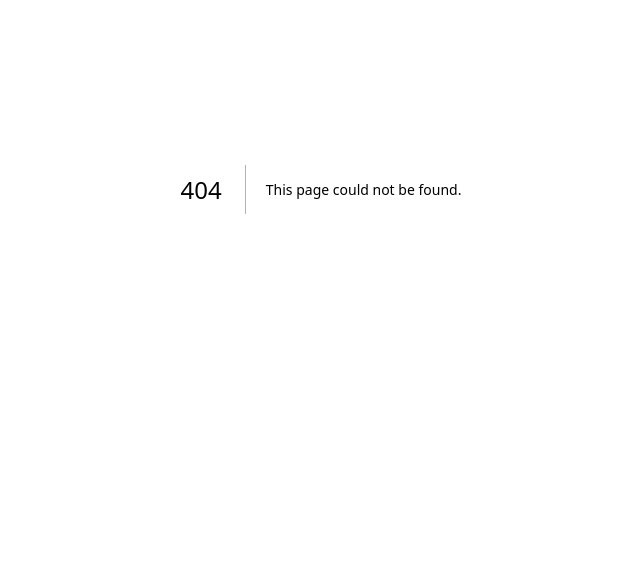
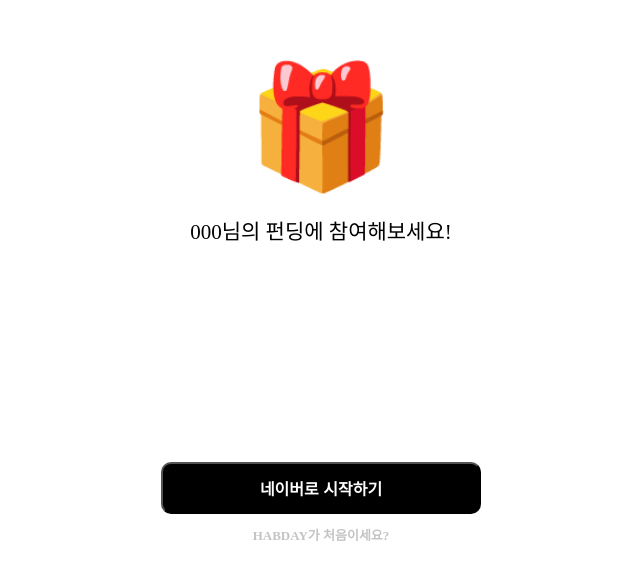
Before and after one commit to ilmerry/Habday_Web, a Next.js app: page /landing in a window 1280 px wide. Before the commit this address had no page. Shown: the part 211-790 px from the top of the page, without its empty margins (319-959 px from the left). Built offline with nearby package versions, Linux system fonts and the light colour scheme.

Commit message:
Feat: landing page UI

```diff
--- /dev/null
+++ b/components/common/Layout.tsx
@@ -0,0 +1,65 @@
+import React from 'react';
+import styled from 'styled-components';
+
+interface LayoutProps {
+  children: React.ReactNode;
+  buttons?: string[];
+  link?: string;
+}
+
+export default function Layout(props: LayoutProps) {
+  const { children, buttons, link } = props;
+  return (
+    <Styled.Root>
+      <Styled.Main>{children}</Styled.Main>
+      <Styled.Footer>
+        {buttons && <Styled.Button>{buttons[0]}</Styled.Button>}
+        {link && <Styled.Link>{link}</Styled.Link>}
+      </Styled.Footer>
+    </Styled.Root>
+  );
+}
+
+const Styled = {
+  Root: styled.div`
+    display: flex;
+    flex-direction: column;
+    justify-content: center;
+    align-items: center;
+    width: 100vw;
+    height: 100%;
+  `,
+  Main: styled.main`
+    display: flex;
+    flex-direction: column;
+    justify-content: center;
+    align-items: center;
+    min-height: 61.3rem;
+  `,
+  Footer: styled.footer`
+    display: flex;
+    flex-direction: column;
+    justify-content: center;
+    align-items: center;
+    width: 100%;
+    bottom: 5.4rem;
+  `,
+  Button: styled.button`
+    width: 32rem;
+    height: 5.2rem;
+    border-radius: 1rem;
+    background: black;
+    text-align: center;
+    color: white;
+    font-size: 1.6rem;
+    font-weight: 700;
+    cursor: pointer;
+  `,
+  Link: styled.a`
+    margin-top: 1.5rem;
+    color: #c4c4c4;
+    text-align: center;
+    font-size: 1.3rem;
+    font-weight: 900;
+  `,
+};
--- /dev/null
+++ b/pages/landing/index.tsx
@@ -0,0 +1,28 @@
+import React, { useState } from 'react';
+import styled from 'styled-components';
+import Layout from '../../components/common/Layout';
+
+export default function Lading() {
+  const [funderName, setFunderName] = useState<string>('000');
+  return (
+    <Layout buttons={['네이버로 시작하기']} link="HABDAY가 처음이세요?">
+      <Styled.Emoji>🎁</Styled.Emoji>
+      <Styled.Message>{funderName}님의 펀딩에 참여해보세요!</Styled.Message>
+    </Layout>
+  );
+}
+
+const Styled = {
+  Emoji: styled.h1`
+    text-align: center;
+    text-shadow: 0rem 0.4rem 0.4rem 0rem rgba(0, 0, 0, 0.25);
+    font-size: 12rem;
+    font-weight: 500;
+  `,
+  Message: styled.h2`
+    margin-top: 3.4rem;
+    text-align: center;
+    font-size: 2.1rem;
+    font-weight: 500;
+  `,
+};
--- a/styles/MobileWrapper.tsx
+++ b/styles/MobileWrapper.tsx
@@ -8,12 +8,10 @@ export default function MobileWrapper({ children }: PropsWithChildren) {
 const Styled = {
   Root: styled.div`
     position: relative;
-    display: flex;
-    justify-content: center;
-    align-items: center;
 
     margin: 0 auto;
 
-    width: 36rem;
+    min-width: 37.5rem;
+    height: 81.2rem;
   `,
 };
```
Also changed, not shown: 2 other files (tests, documents, lock files or other folders).
